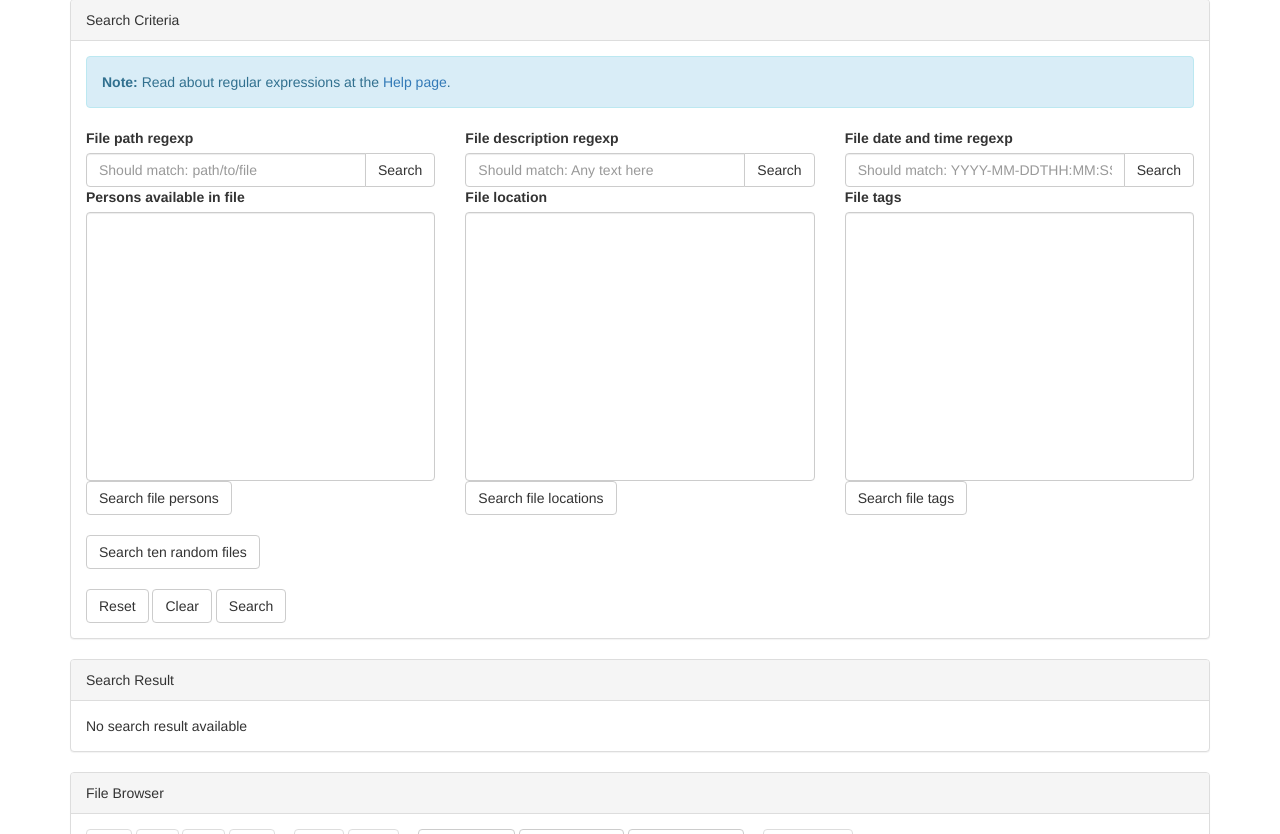
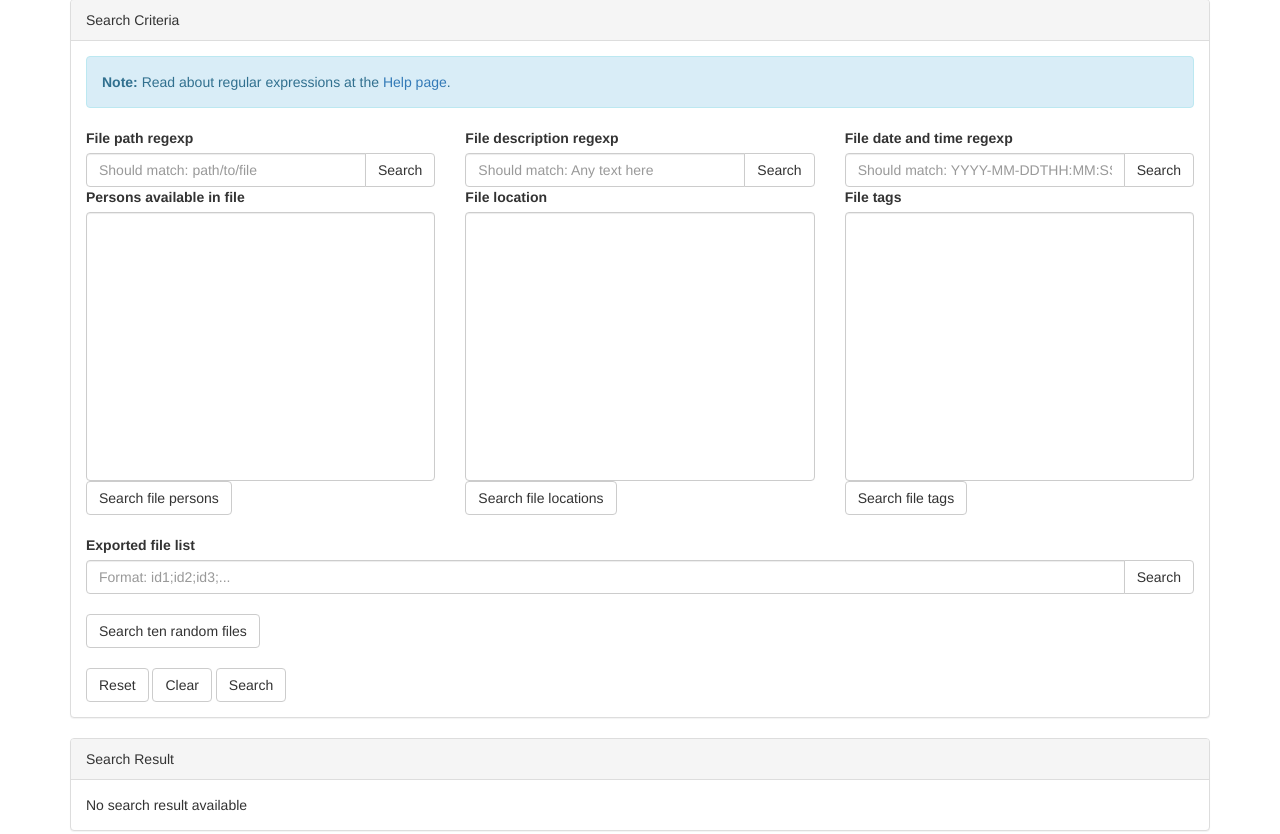
Before and after one commit to ponmar/filedb, a Python web app: template templates/browse.html in a window 1280 px wide. Shown: the part 131-965 px from the top of the page. Run offline with Jinja, Linux system fonts and the light colour scheme; the template is opened without the code that fills it, so the values that code supplies are empty.

Commit message:
Browse page support for searching for a list of file ids (result from a previous search)

```diff
--- a/static/filedb.js
+++ b/static/filedb.js
@@ -306,6 +306,10 @@ function filedb_init_browse_page(){
 
     $("#search_files_by_all_button").click(function(){
         search_files_by_all();
+    });
+
+    $("#exported_list_of_files_button").click(function(){
+        search_files_by_file_list();
     });
 
     $("#search_ten_random_files_button").click(function(){
@@ -1265,6 +1269,51 @@ function search_files_by_tags(){
     }
 }
 
+function search_files_by_file_list(){
+    clear_previous_search();
+
+    var file_list_str = $('#exported_list_of_files_input').val();
+    if (file_list_str.length == 0){
+        alert("Specify a file list");
+        return;
+    }
+
+    var file_id_strs = file_list_str.split(';');
+    if (file_id_strs.length == 0){
+        alert("Specify a file list");
+        return;
+    }
+
+    var file_ids = [];
+    for (var i=0; i<file_id_strs.length; i++){
+        var file_id_str = file_id_strs[i];
+        if (file_id_str.length > 0){
+            var file_id = parseInt(file_id_strs[i]);
+            if (!Number.isNaN(file_id)){
+                file_ids.push(file_id);
+            }
+        }
+    }
+
+    var jsonData = JSON.stringify({"files": file_ids});
+
+    $.ajax
+    ({
+        type: 'POST',
+        url: '/api/files',
+        contentType: 'application/json',
+        data: jsonData,
+        dataType: "json",
+        success: function(result){
+            update_search_result(result);
+            show_slideshow();
+        },
+        error: function(){
+            alert("Could not post data");
+        }
+    });
+}
+
 function search_files_by_random(numfiles){
     clear_previous_search();
     $.getJSON('/api/randomfiles/' + numfiles, function(result){
--- a/templates/browse.html
+++ b/templates/browse.html
@@ -74,6 +74,15 @@ $(document).ready(function(){
     </div>
 
     <br>
+    <label for="file_path_regexp_filter">Exported file list</label>
+    <div class="input-group">
+      <input type="text" class="form-control" placeholder="Format: id1;id2;id3;..." id="exported_list_of_files_input">
+      <span class="input-group-btn">
+      <button type="button" class="btn btn-default" id="exported_list_of_files_button">Search</button>
+      </span>
+    </div>
+
+    <br>
     <button type="button" class="btn btn-default" id="search_ten_random_files_button" title="">Search ten random files</button>
 
     <br><br>
```
